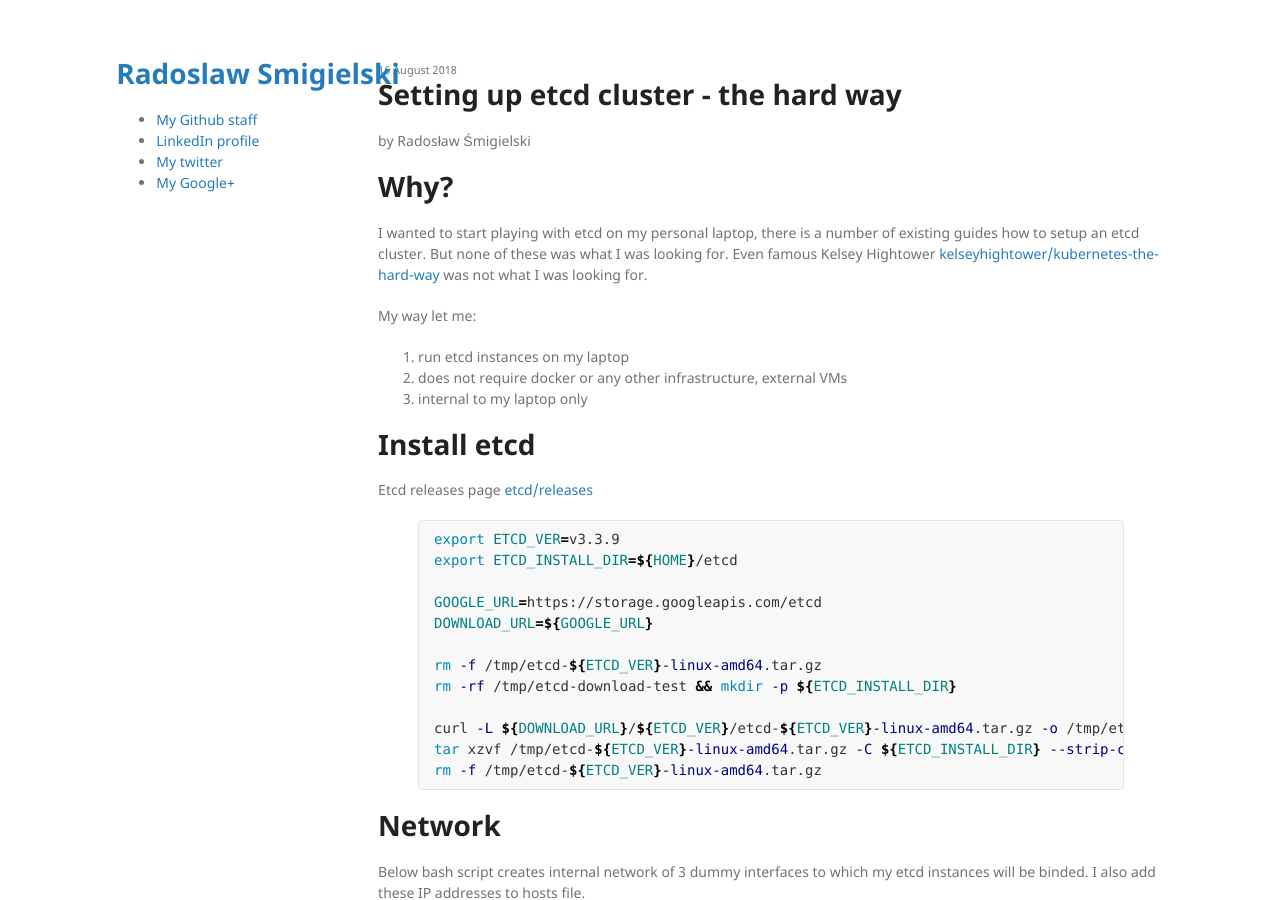
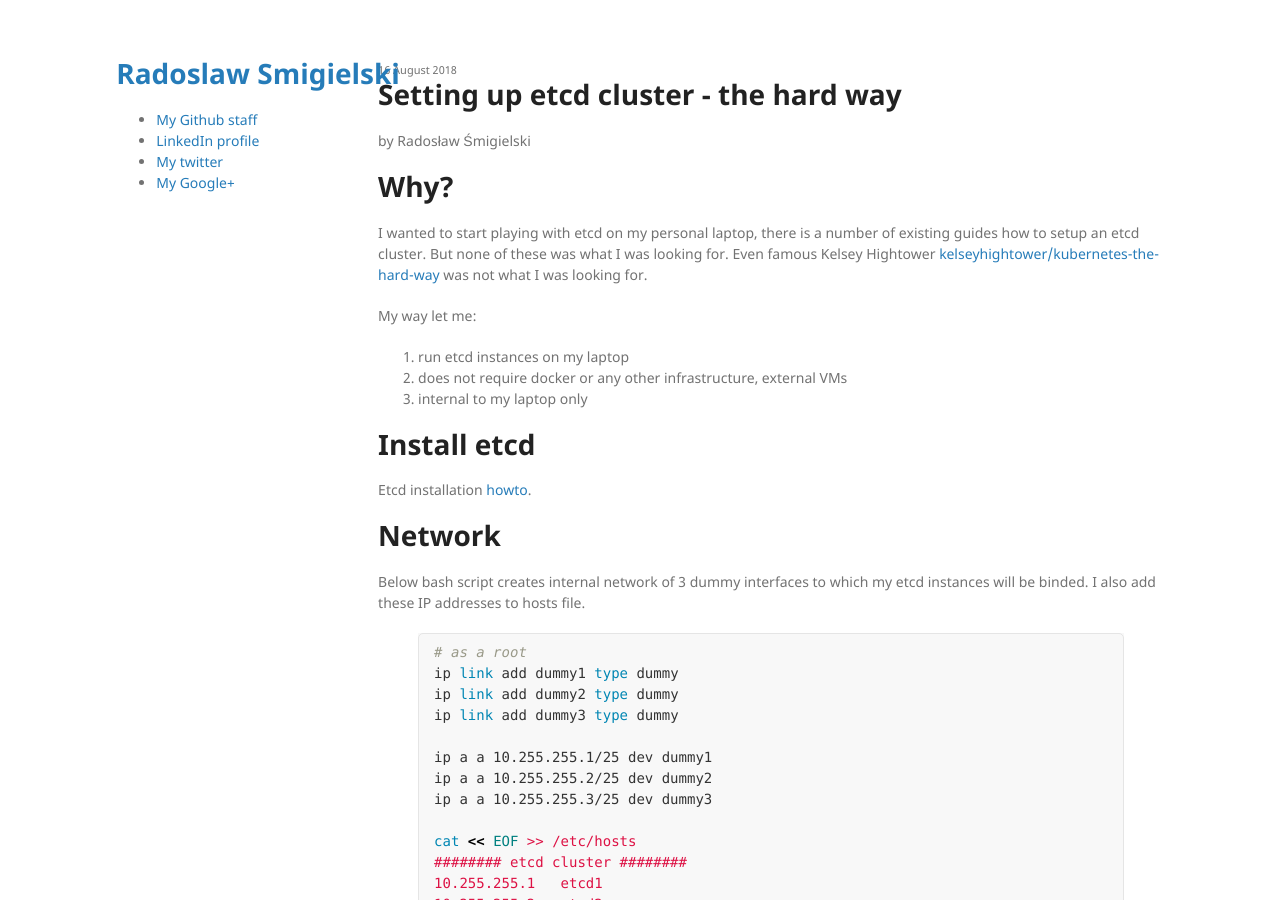
Before and after one commit to radeksm/radeksm.github.io, a Jekyll site: the page built from _posts/2018-08-16-etcd_very_hard_way.md, in a window 1280 px wide and 900 px high. Built offline with Jekyll 4.4.1, drawn with Linux system fonts in a browser that asks for light colours.

Commit message:
Replace etcd installation by separate article

```diff
--- a/_posts/2018-08-16-etcd_very_hard_way.md
+++ b/_posts/2018-08-16-etcd_very_hard_way.md
@@ -21,22 +21,7 @@ My way let me:
 
 Install etcd
 ============
-Etcd releases page [etcd/releases](https://github.com/coreos/etcd/releases)
-{% highlight bash %}
-export ETCD_VER=v3.3.9
-export ETCD_INSTALL_DIR=${HOME}/etcd
-
-GOOGLE_URL=https://storage.googleapis.com/etcd
-DOWNLOAD_URL=${GOOGLE_URL}
-
-rm -f /tmp/etcd-${ETCD_VER}-linux-amd64.tar.gz
-rm -rf /tmp/etcd-download-test && mkdir -p ${ETCD_INSTALL_DIR}
-
-curl -L ${DOWNLOAD_URL}/${ETCD_VER}/etcd-${ETCD_VER}-linux-amd64.tar.gz -o /tmp/etcd-${ETCD_VER}-linux-amd64.tar.gz
-tar xzvf /tmp/etcd-${ETCD_VER}-linux-amd64.tar.gz -C ${ETCD_INSTALL_DIR} --strip-components=1
-rm -f /tmp/etcd-${ETCD_VER}-linux-amd64.tar.gz
-{% endhighlight %}
-
+Etcd installation [howto]({{ site.baseurl }}{% link _posts/2018-08-14-etcd_install.md %}).
 
 Network
 =======
```
